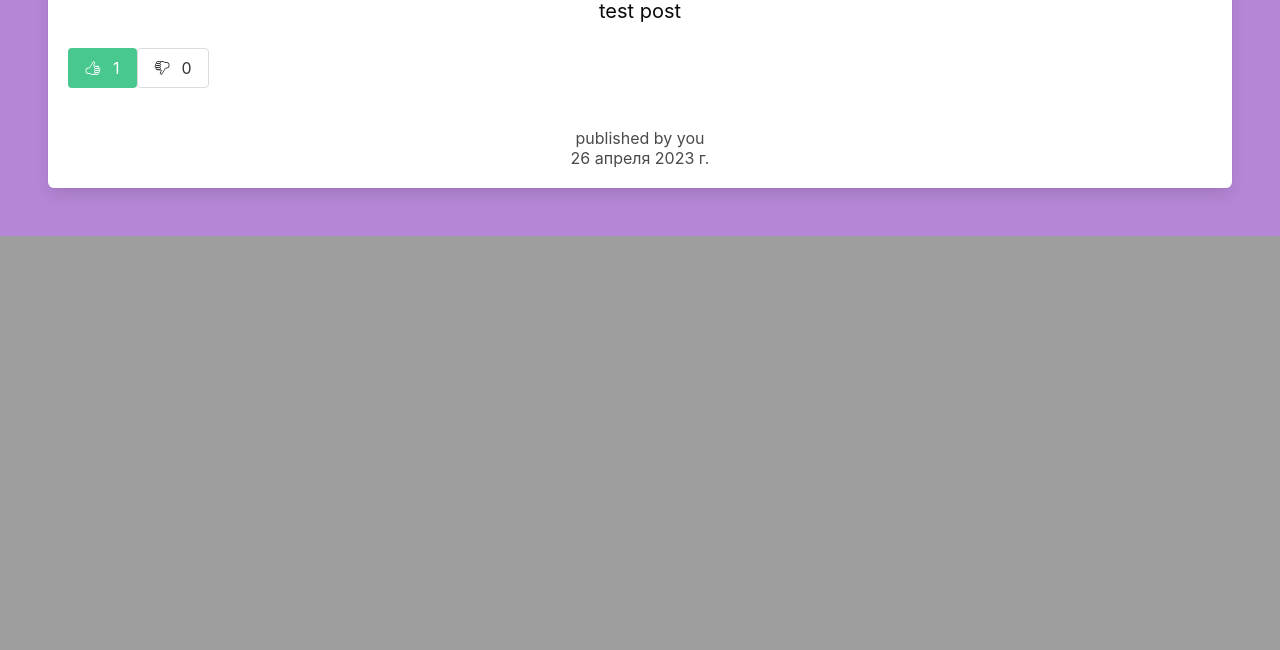
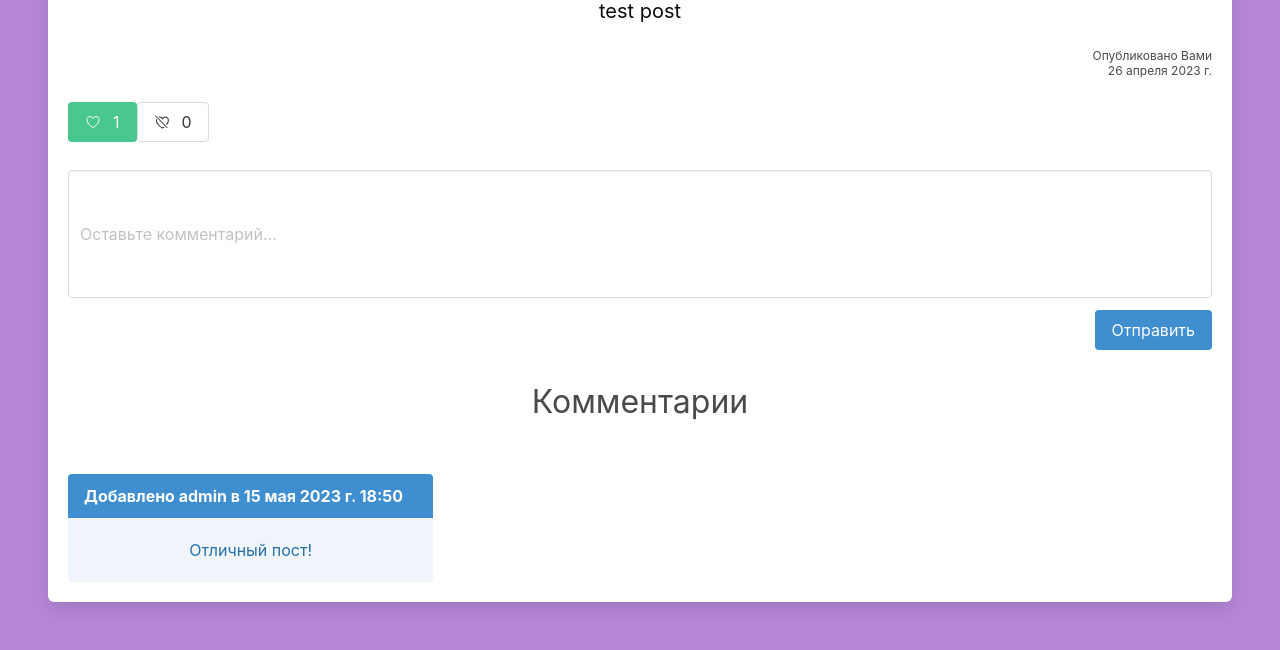
Before and after one commit to Apollo2905/top_project, a Django app: a page that uses top/blog/templates/post.html in a window 1280 px wide. Shown: the part 1091-1741 px from the top of the page. Before the commit the page ends 1327 px from the top, so only its background shows below. Run offline with Django 4.2, Linux system fonts and the light colour scheme; a user stored in the database is signed in; data comes from the database, SQL or seed files in the repository; both versions use the stored data as it was after the commit.

Commit message:
Добавила комментарии и привязку к пользователям. + доп.фичи к лайкам/дизлайкам

```diff
--- a/top/blog/admin.py
+++ b/top/blog/admin.py
@@ -3,6 +3,6 @@ from . models import *
 
 admin.site.register(Post)
 admin.site.register(Person)
-
+admin.site.register(Comment)
 
 # Register your models here.
--- a/top/blog/forms.py
+++ b/top/blog/forms.py
@@ -14,3 +14,15 @@ class PostForm(forms.ModelForm):
     class Meta:
         model = Post
         fields = ['title', 'text', 'image']
+
+
+class CommentForm(forms.ModelForm):
+    body = forms.CharField(widget=forms.TextInput(attrs={
+        'class': 'textarea',
+        'size': '40',
+        'placeholder': 'Оставьте комментарий...',
+    }))
+
+    class Meta:
+        model = Comment
+        fields = ['body', ]
--- a/top/blog/models.py
+++ b/top/blog/models.py
@@ -25,9 +25,6 @@ class Post(models.Model):
         return self.dislikes.count()
 
 
-# Create your models here.
-
-
 class Person(models.Model):
     name = models.CharField(max_length=255)
     last_name = models.CharField(max_length=255)
@@ -35,3 +32,14 @@ class Person(models.Model):
 
     def __str__(self):
         return self.name
+
+
+class Comment(models.Model):
+    post = models.ForeignKey(Post, on_delete=models.CASCADE)
+    user = models.ForeignKey(User, on_delete=models.CASCADE)
+    body = models.TextField()
+    date = models.DateTimeField(auto_now_add=True)
+
+    def __str__(self):
+        return f"{self.post} - {self.body[:15]}"
+# Create your models here.
--- a/top/blog/templates/post.html
+++ b/top/blog/templates/post.html
@@ -26,11 +26,20 @@
     <div class="subtitle has-text-black">
         {{post.text}}
     </div>
-    <div class="columns is-gapless">
+    <div class="subtitle is-7 has-text-right">
+        {% if post.author == user %}
+        Опубликовано Вами
+        {% else %}
+        Опубликовано {{ post.author }}
+        {% endif %}
+        <div>{{post.date}}</div>
+    </div>
+
+    <div class="columns is-gapless my-3">
         <form method="post" class="has-text-right" action="{% url 'blog:like' post.slug %}">
             {% csrf_token %}
             <button class="button  {% if user in post.likes.all %} is-success {% endif %} " type="submit">
-                <ion-icon name="thumbs-up-outline"></ion-icon>
+                <ion-icon name="heart-outline"></ion-icon>
                 <span class="ml-3">
                     {{ post.likes_counter }}
                 </span>
@@ -39,20 +48,44 @@
         <form method="post" class="has-text-right" action="{% url 'blog:dislike' post.slug %}">
             {% csrf_token %}
             <button class=" button {% if user in post.dislikes.all %} is-danger {% endif %} " type="submit">
-                <ion-icon name="thumbs-down-outline"></ion-icon>
+                <ion-icon name="heart-dislike-outline"></ion-icon>
                 <span class="ml-3">
                     {{ post.dislikes_counter }}
                 </span>
             </button>
         </form>
     </div>
-    <div class="subtitle is-6">
-        {% if post.author == user %}
-        published by you
-        {% else %}
-        by {{ post.author }}
-        {% endif %}
-        <div>{{post.date}}</div>
+
+
+    <form method="post" enctype="multipart/form-data" class="comment has-text-right">
+        {% csrf_token %}
+        {{form}}
+        <button class="button is-info my-3">
+            Отправить
+        </button>
+    </form>
+    {% if not post.comment_set.all %}
+    <div class="has-text-centered has-text-grey-light subtitle is-6 my-4">
+        0 комментариев
     </div>
+    {% else %}
+    <p class="has-text-centered is-size-3 mb-6">
+        Комментарии
+    </p>
+    <div class="columns is-multiline">
+        {% for comment in post.comment_set.all %}
+        <div class="column is-4">
+            <article class="message is-info">
+                <div class="message-header">
+                    Добавлено {{comment.user}} в {{comment.date}}
+                </div>
+                <div class="message-body">
+                    {{comment.body}}
+                </div>
+            </article>
+        </div>
+        {% endfor %}
+    </div>
+    {% endif %}
 </div>
 {% endblock %}
--- a/top/blog/views.py
+++ b/top/blog/views.py
@@ -1,7 +1,7 @@
 from django.shortcuts import render, redirect
 from .models import *  # импортирование модели
 from .models import Post
-from .forms import PostForm
+from .forms import PostForm, CommentForm
 from django.contrib.auth.decorators import login_required
 
 
@@ -15,10 +15,14 @@ def home(request):
 @login_required(login_url='/users/log_in')
 def post(request, slug):
     post_detail = Post.objects.get(slug=slug)
-    # print(post_detail.title)
-    # print(post_detail.text)
-    # print(post_detail.image)
-    return render(request, 'post.html', {'post': post_detail})
+    form = CommentForm(request.POST or None)
+    if request.method == 'POST' and form.is_valid():
+        instance = form.save(commit=False)
+        instance.user = request.user
+        instance.post = post_detail
+        instance.save()
+        return redirect('blog:post', slug=slug)
+    return render(request, 'post.html', {'post': post_detail, 'form': form})
 
 
 @login_required(login_url='/users/log_in')
--- a/top/static/style.css
+++ b/top/static/style.css
@@ -40,3 +40,7 @@
     border-radius: 10px;
     border: 1px solid gray;
 }
+
+.comment label {
+    display: none;
+}
```
Also changed, not shown: top/blog/templates/home.html (+23 -0 lines), top/db.sqlite3.
